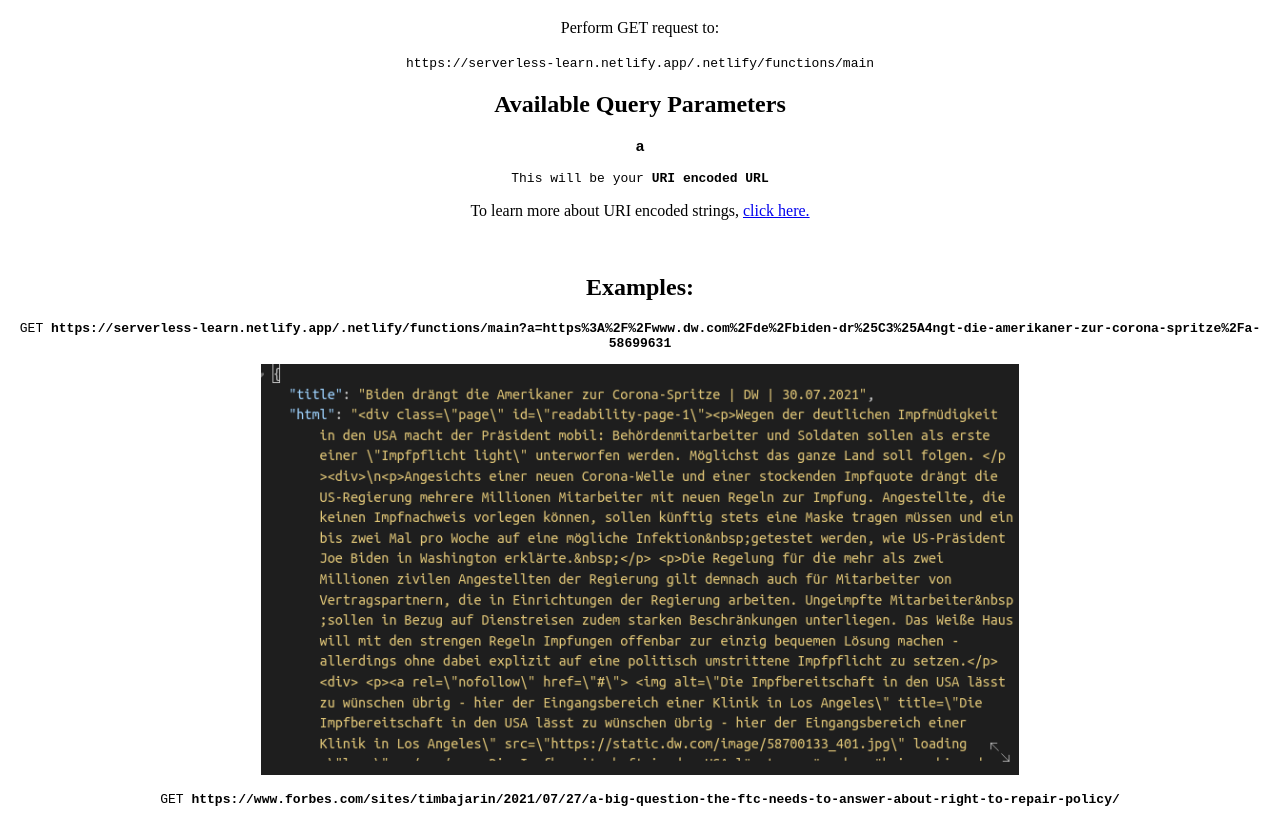
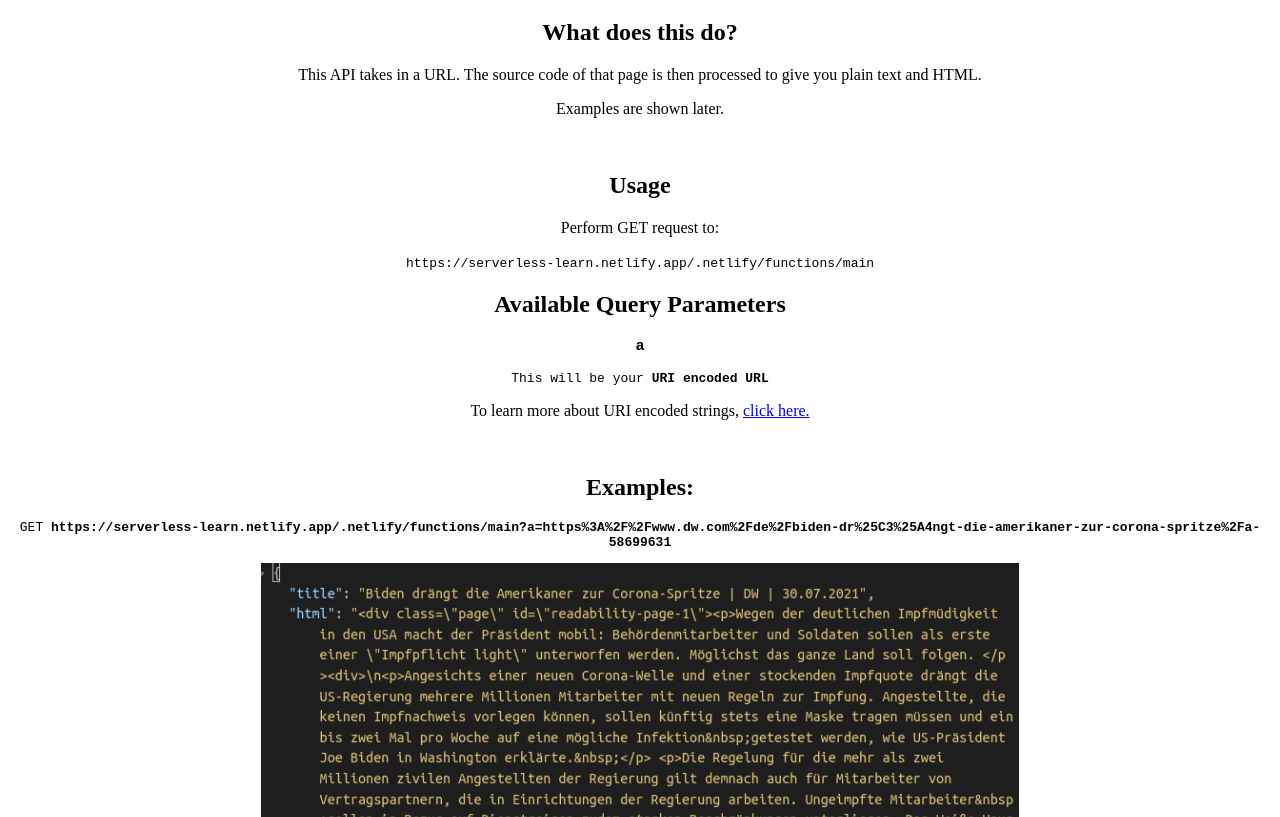
Before and after one commit to HussainArif12/serverless-tutorial, a website: page public/index.html in a window 1280 px wide. Shown: the part 61-878 px from the top of the page. Drawn offline with Linux system fonts and the light colour scheme.

Commit message:
Final change?

```diff
--- a/public/index.html
+++ b/public/index.html
@@ -23,6 +23,14 @@
   </head>
   <body>
     <h1>Readability API</h1>
+    <h2>What does this do?</h2>
+    <p>
+      This API takes in a URL. The source code of that page is then processed to
+      give you plain text and HTML.
+    </p>
+    <p>Examples are shown later.</p>
+    <br />
+    <h2>Usage</h2>
     <p>Perform GET request to:</p>
     <code> https://serverless-learn.netlify.app/.netlify/functions/main</code>
     <h2>Available Query Parameters</h2>
@@ -52,7 +60,7 @@
       <p>
         GET
         <strong>
-          https://www.forbes.com/sites/timbajarin/2021/07/27/a-big-question-the-ftc-needs-to-answer-about-right-to-repair-policy/
+          https://serverless-learn.netlify.app/.netlify/functions/main?a=https%3A%2F%2Fwww.forbes.com%2Fsites%2Ftimbajarin%2F2021%2F07%2F27%2Fa-big-question-the-ftc-needs-to-answer-about-right-to-repair-policy%2F
         </strong>
       </p>
     </code>
@@ -81,10 +89,13 @@
         replace.innerText = "loading..";
         const response = await fetch(`${URL}?a=${encodeURIComponent(url)}`);
         const data = await response.json();
+        return data;
+      }
+      document.addEventListener("DOMContentLoaded", async () => {
+        const data = await sendRequest("https://lipsum.com/");
         replace.innerHTML = data.html;
-      }
-      const data = sendRequest("https://lipsum.com/");
-      console.log(data);
+      });
+
       &lt;script/&gt;
       </pre
     >
```
